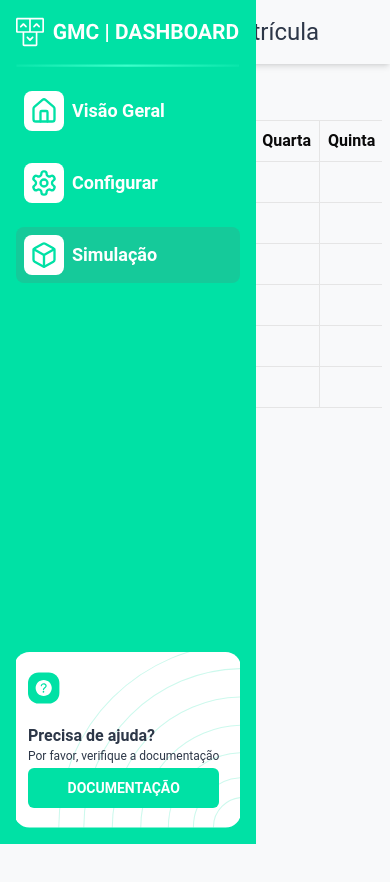
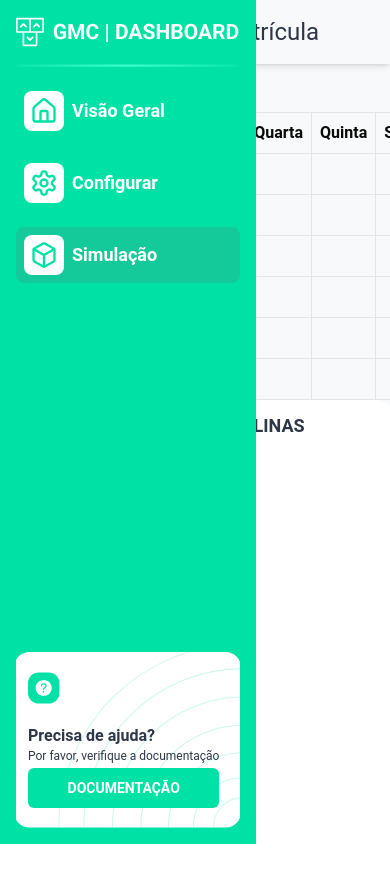
Before and after one commit to dvktr/gestao-matriz-curricular, a Next.js app: page /simulacao in a window 390 px wide. Shown: the top 882 px of the page. Before the commit the page ends 844 px from the top, so only its background shows below. Built offline with nearby package versions, Linux system fonts and the light colour scheme.

Commit message:
dev: responsivo route simulation

```diff
--- a/src/app/simulacao/page.tsx
+++ b/src/app/simulacao/page.tsx
@@ -7,7 +7,7 @@ import { DisciplineProvider } from "@/context/DisciplineContext"; // Importe o c
 export default function Simulacao() {
   return (
     <DisciplineProvider>
-      <div className="flex justify-around p-2 overflow-hidden">
+      <div className="flex md:flex-row flex-col md:justify-around md:p-2 md:overflow-hidden">
         <Timetable />
         <SimulationGrid />
       </div>
```
